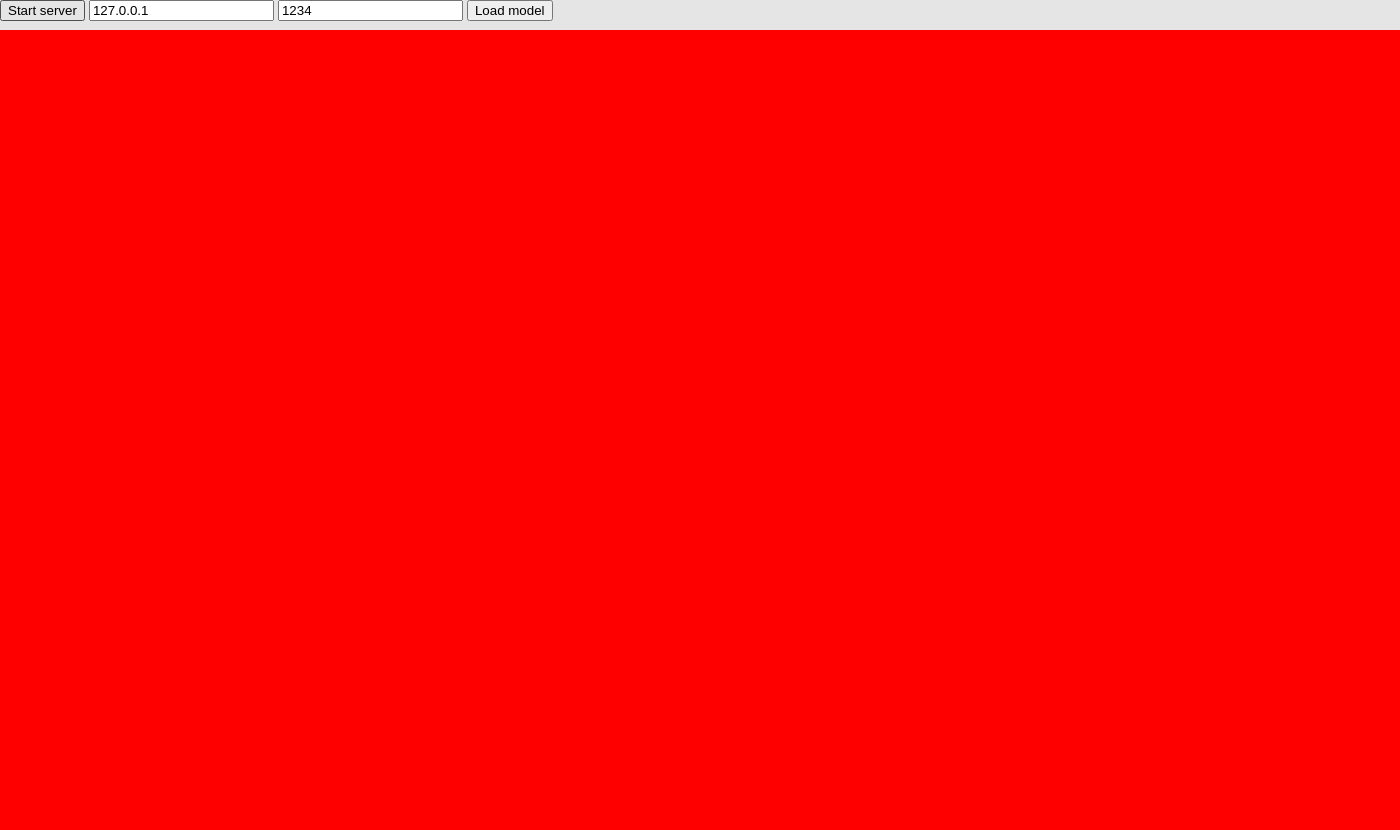
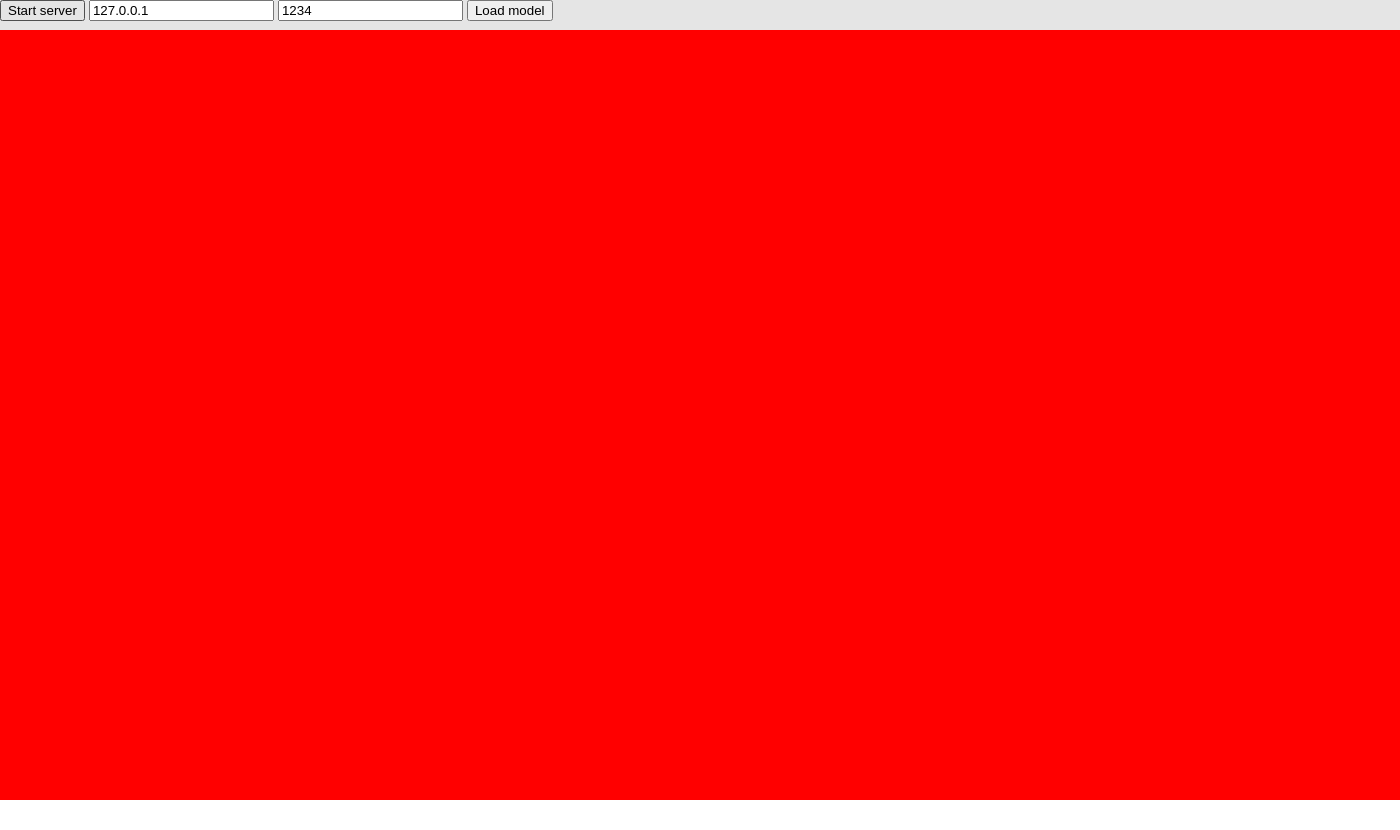
Before and after one commit to avkudr/visa, an Electron app: page index.html in a window 1400 px wide. After the commit the page ends 800 px from the top, so only its background shows below. Drawn offline with nearby package versions, Linux system fonts and the light colour scheme; no server answers; files whose address does not match are found by name.

```diff
--- a/css/index.css
+++ b/css/index.css
@@ -4,6 +4,7 @@
     overflow:hidden;
 }
 header {
+    display:block;
     height: 30px;
     background-color: #e5e5e5;
 }
@@ -11,7 +12,7 @@
 #container {
     position: absolute;
     width: 100%;
-	height: 100%;
+	height: calc(100vh - 30px);
 	background: red;
     margin:0;
     padding:0;
```
